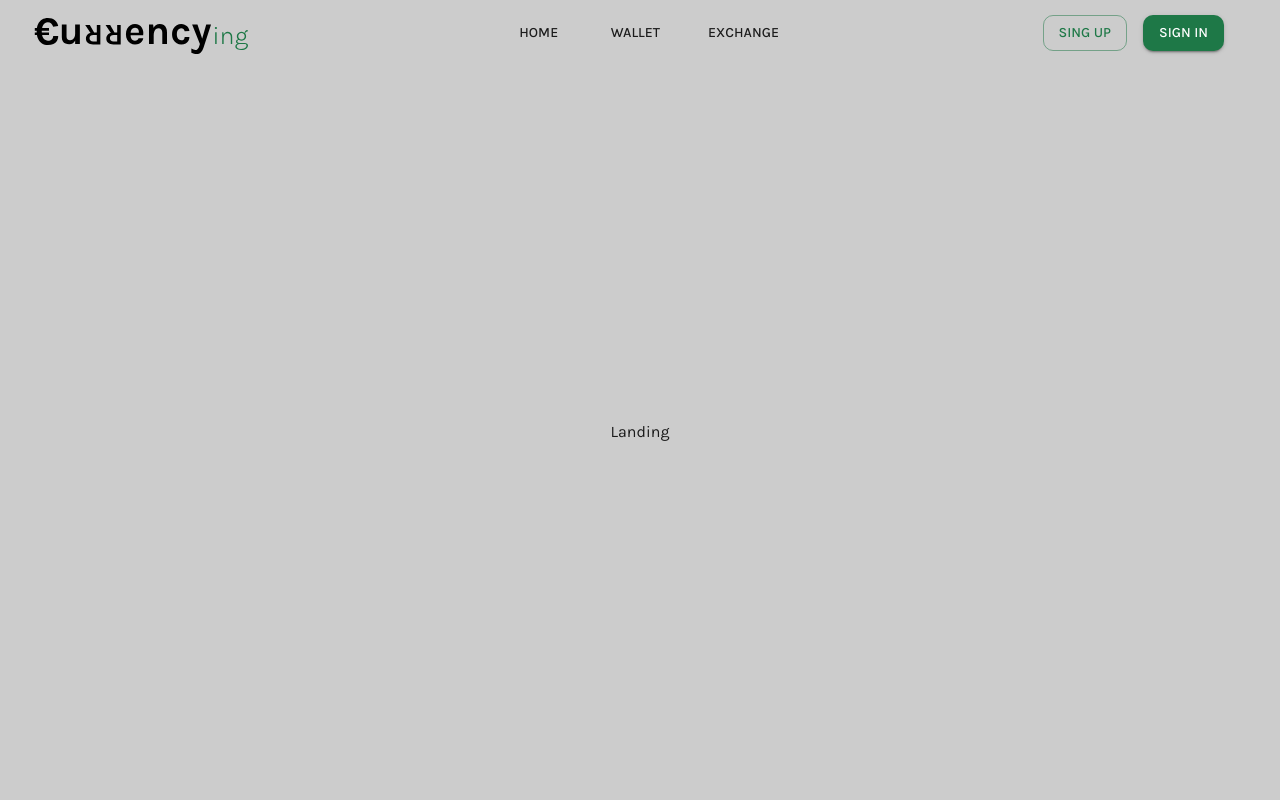
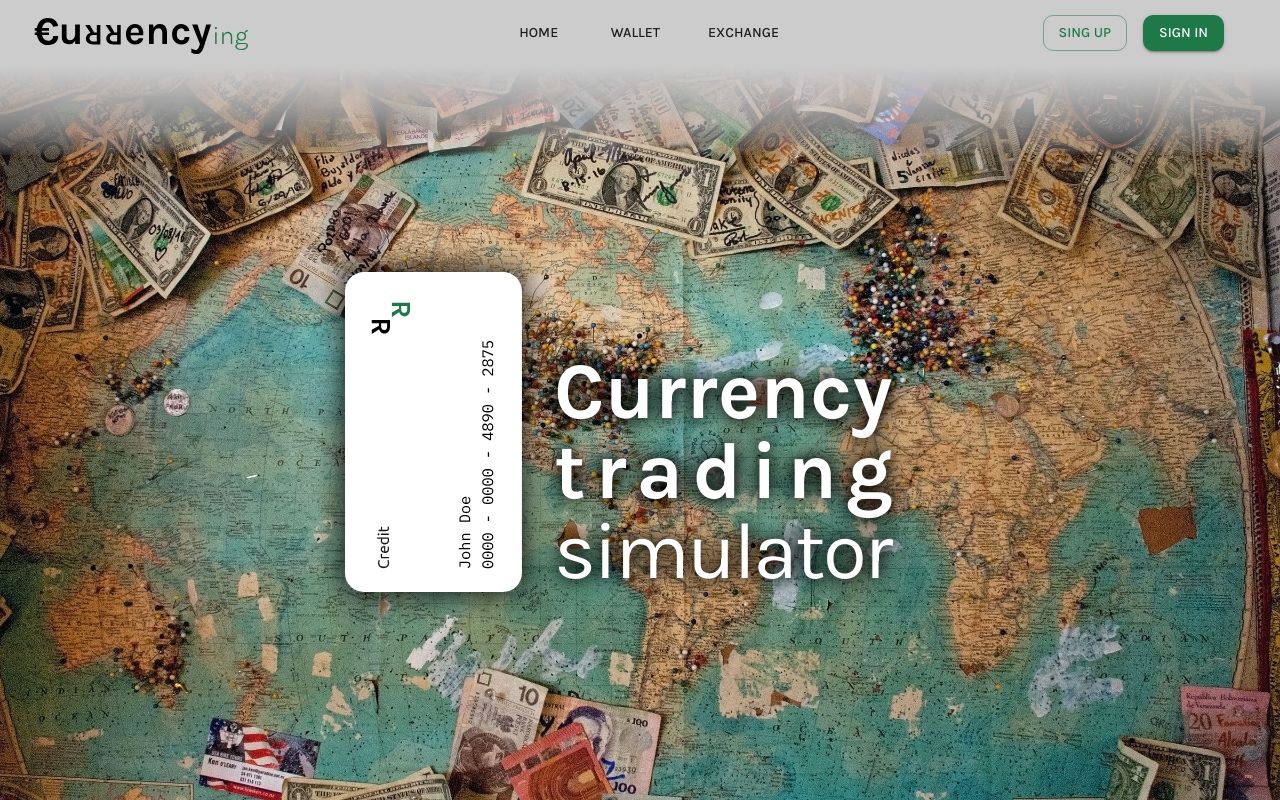
Before and after one commit to szymonkwak/currencying, a React (Create React App) app in the folder client/: page / in a window 1280 px wide. Built offline with nearby package versions, Linux system fonts and the light colour scheme; no server answers.

Commit message:
desktop landing page

```diff
--- a/client/src/components/Landing/Landing.tsx
+++ b/client/src/components/Landing/Landing.tsx
@@ -1,18 +1,19 @@
+import './landing.css';
 import { Box } from '@mui/material';
 import { theme } from '../../theme/theme';
+import card from '../../img/Card.svg';
 
 const Landing = () => {
   return (
-    <Box
-      sx={{
-        minHeight: 'calc(100vh - 64px)',
-        backgroundColor: theme.palette.background.paper,
-        display: 'flex',
-        justifyContent: 'center',
-        alignItems: 'center',
-      }}
-    >
-      Landing
+    <Box className="landing" sx={{ backgroundColor: theme.palette.background.paper }}>
+      <Box className='landing--content'>
+        <img className="landing--card" src={card} alt="debit card" />
+        <Box component="h1" className="landing--heading">
+          Currency <br />
+          <span className="landing--heading-tr">trading</span> <br />
+          <span className="landing--heading-sm"> simulator</span>
+        </Box>
+      </Box>
     </Box>
   );
 };
--- /dev/null
+++ b/client/src/components/Landing/landing.css
@@ -0,0 +1,40 @@
+.landing {
+  min-height: calc(100vh - 64px);
+  display: flex;
+  justify-content: center;
+  align-items: center;
+  background-image: url('../../img/background.jpg');
+  background-size: cover;
+  background-repeat: no-repeat;
+}
+
+.landing--content {
+  display: flex;
+  align-items: flex-end;
+}
+
+.landing--card {
+  height: 20rem;
+  background-color: rgba(0, 0, 0, 0.3);
+  box-shadow: 0 0 30px black;
+}
+
+.landing--heading {
+  color: white;
+  font-size: 5rem;
+  font-weight: 700;
+  line-height: 5rem;
+  text-shadow: 0 0 30px black, 0 0 15px black;
+  margin: 0;
+  padding: 0 2rem;
+}
+
+.landing--heading-tr {
+  letter-spacing: 0.6rem;
+  font-weight: 700;
+}
+
+.landing--heading-sm {
+  letter-spacing: -0.15rem;
+  font-weight: 400;
+}
```
Also changed, not shown: client/src/img/Card.svg (added), client/src/img/background.jpg (added).
